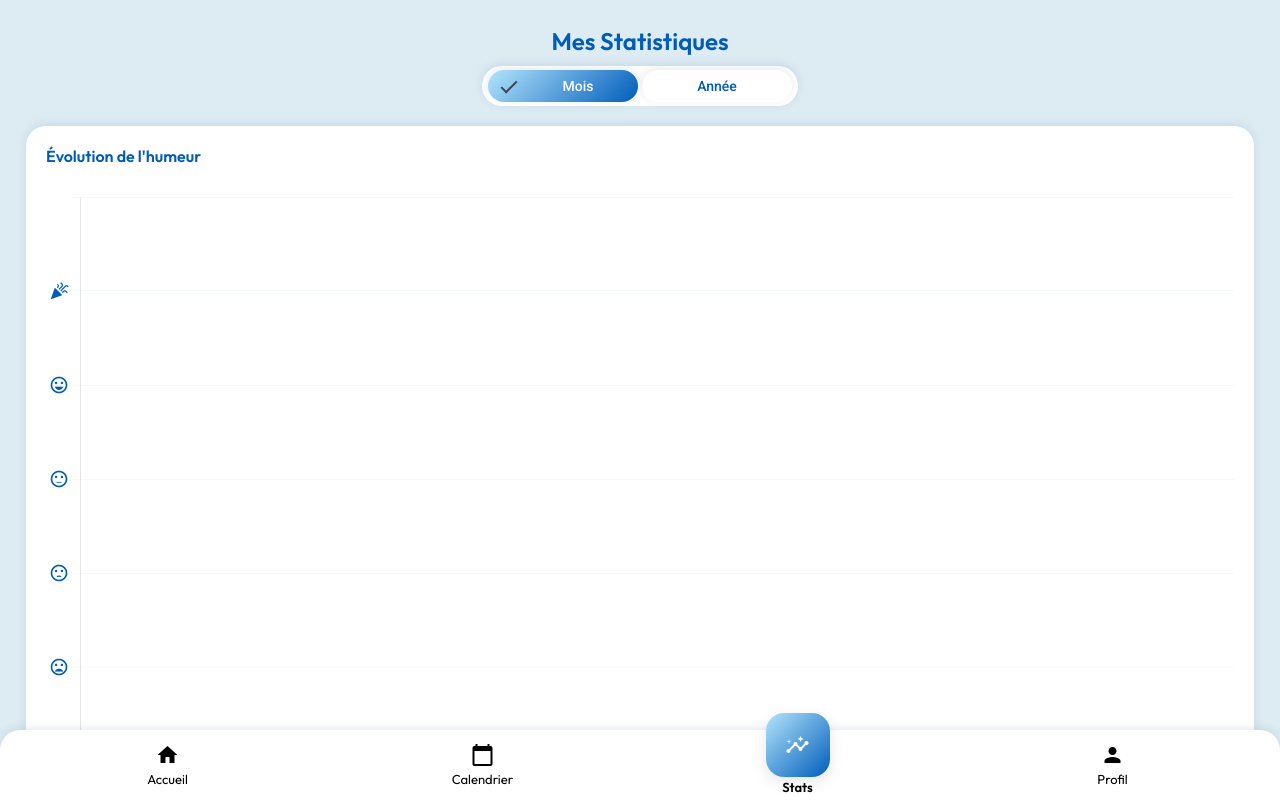
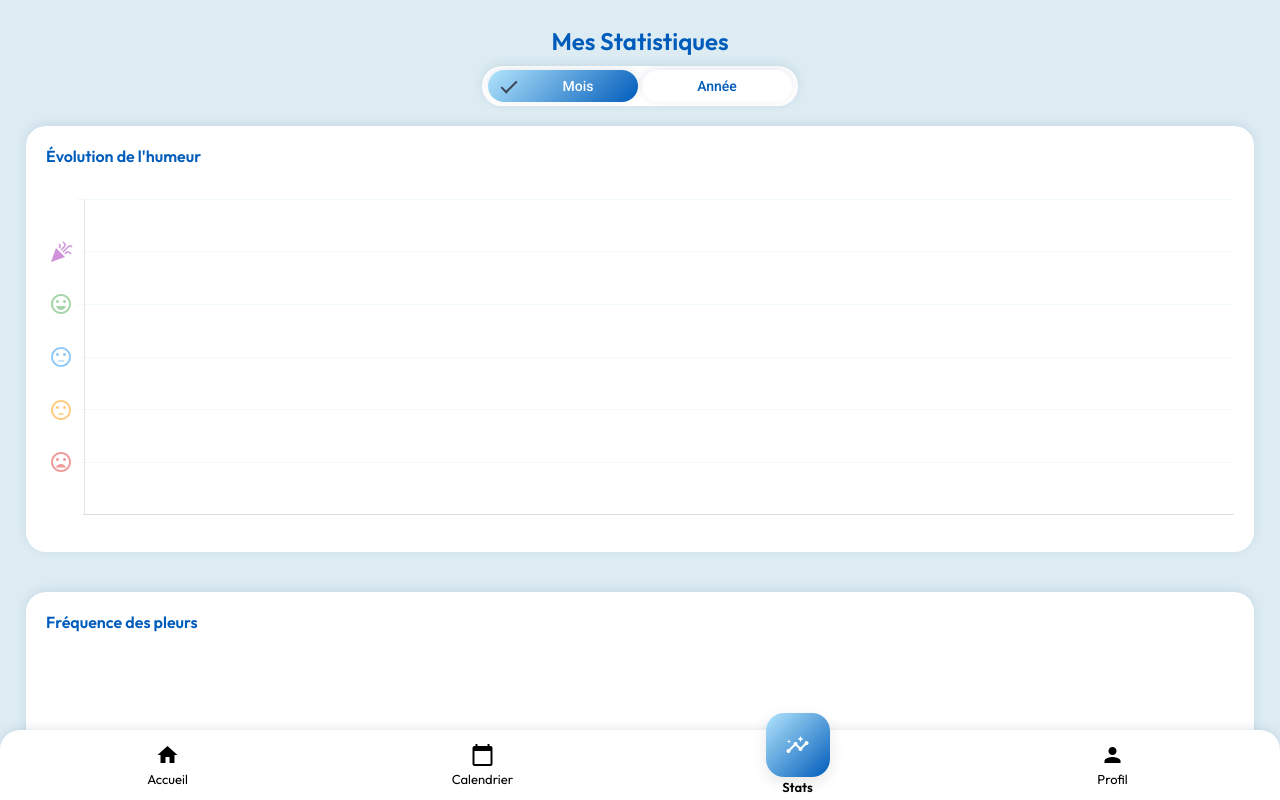
Before and after one commit to Helenepagniez/Pigloo-Care, an Angular app: page /stats in a window 1280 px wide. Built offline with nearby package versions, Linux system fonts and the light colour scheme.

Commit message:
graph humeur

```diff
--- a/src/app/pages/stats/stats.html
+++ b/src/app/pages/stats/stats.html
@@ -10,7 +10,9 @@
   <div class="stats-grid">
     <div class="card chart-card">
       <h3>Évolution de l'humeur</h3>
-      <canvas #moodChart></canvas>
+      <div class="mood-chart-container">
+        <canvas #moodChart></canvas>
+      </div>
     </div>
 
     <div class="card chart-card">
--- a/src/app/pages/stats/stats.scss
+++ b/src/app/pages/stats/stats.scss
@@ -31,6 +31,12 @@
   }
 }
 
+.mood-chart-container {
+  height: 350px;
+  position: relative;
+  width: 100%;
+}
+
 .donut-container {
   max-width: 250px;
   margin: 0 auto;
--- a/src/app/pages/stats/stats.ts
+++ b/src/app/pages/stats/stats.ts
@@ -53,6 +53,7 @@ export class Stats implements OnInit, AfterViewInit {
       },
       options: {
         responsive: true,
+        maintainAspectRatio: false,
         plugins: {
           legend: { display: false },
           tooltip: {
@@ -67,9 +68,9 @@ export class Stats implements OnInit, AfterViewInit {
             max: 6,
             grid: { color: 'rgba(179, 229, 252, 0.2)' },
             ticks: {
-              color: '#005cbb',
+              color: ['transparent', '#EF9A9A', '#FFCC80', '#90CAF9', '#A5D6A7', '#CE93D8', 'transparent'],
               stepSize: 1,
-              font: { family: '"Material Icons"', size: 20 },
+              font: { family: '"Material Icons"', size: 24 },
               callback: (value: any) => ['', 'mood_bad', 'sentiment_dissatisfied', 'sentiment_neutral', 'sentiment_very_satisfied', 'celebration'][value as number] || ''
             }
           },
```
